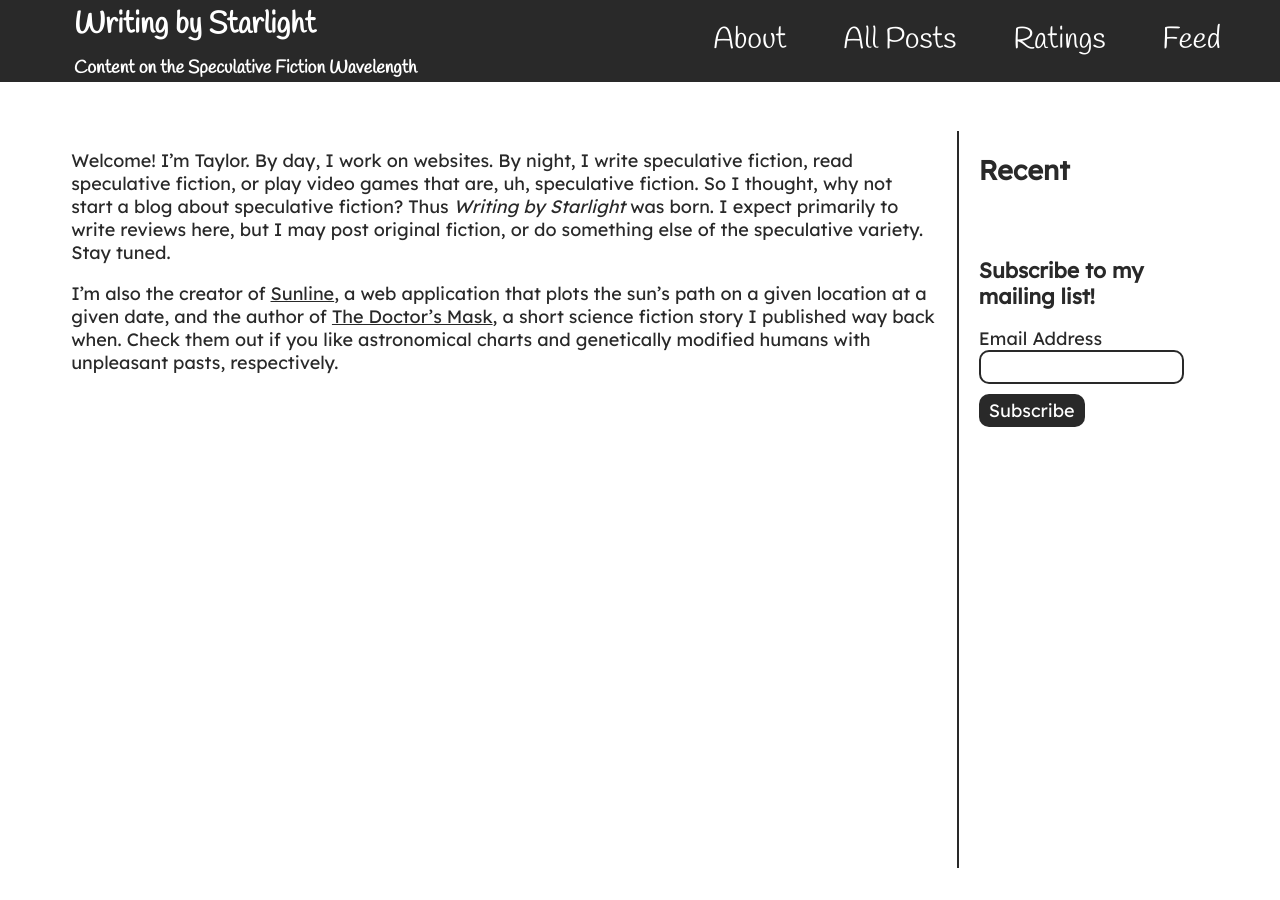
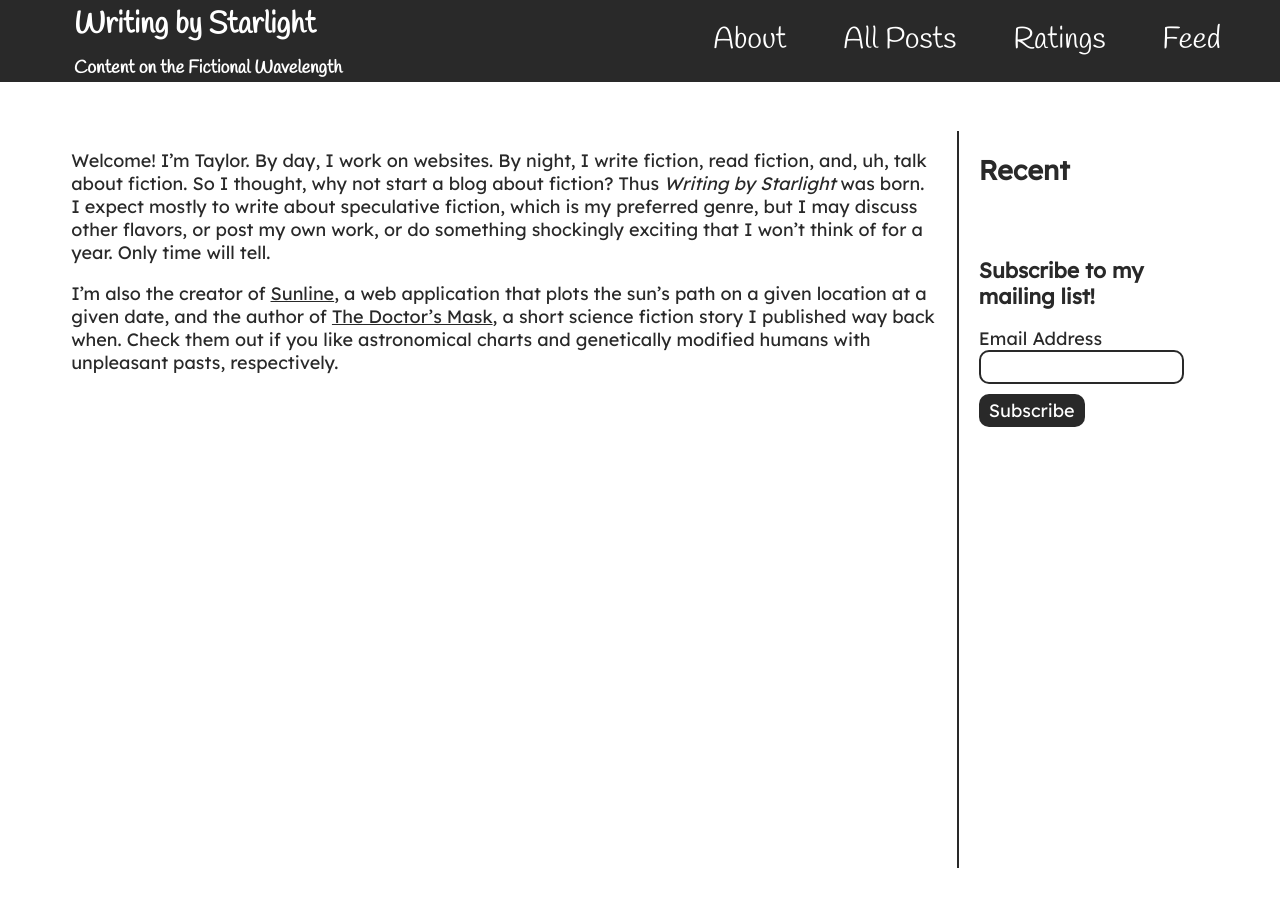
Before and after one commit to cehornig/starlight-blog, a Jekyll site: the page built from about.md, in a window 1280 px wide and 900 px high. Built offline with Jekyll 4.4.1, drawn with Linux system fonts in a browser that asks for light colours; nearby versions of some CDN libraries.

Commit message:
More general content description

```diff
--- a/_config.yml
+++ b/_config.yml
@@ -2,7 +2,7 @@
 author: Taylor Hornig
 
 description: >-
-  Content on the speculative fiction wavelength
+  Content on the Fictional Wavelength
 baseurl: ""
 url: "https://www.writingbystarlight.com"
 
--- a/_includes/navigation.html
+++ b/_includes/navigation.html
@@ -3,7 +3,7 @@
     <a href="/" class="logo">
       Writing by Starlight
       <br>
-      <span class="small">Content on the Speculative Fiction Wavelength</span>
+      <span class="small">Content on the Fictional Wavelength</span>
     </a>
     <div class="mobile-header">
       <span class="bar-wrapper">
--- a/_layouts/default.html
+++ b/_layouts/default.html
@@ -17,7 +17,6 @@
     <link rel="mask-icon" href="/safari-pinned-tab.svg" color="#5bbad5">
     <meta name="msapplication-TileColor" content="#603cba">
     <meta name="theme-color" content="#ffffff">
-
     <!-- Defer stylesheets -->
     <!-- https://web.dev/render-blocking-resources/?utm_source=lighthouse&utm_medium=devtools -->
     <link rel="stylesheet" href="/assets/css/styles.css">
--- a/about.md
+++ b/about.md
@@ -2,7 +2,7 @@
 layout: default
 title: About
 ---
-Welcome! I'm Taylor. By day, I work on websites. By night, I write speculative fiction, read speculative fiction, or play video games that are, uh, speculative fiction. So I thought, why not start a blog about speculative fiction? Thus _Writing by Starlight_ was born. I expect primarily to write reviews here, but I may post original fiction, or do something else of the speculative variety. Stay tuned.
+Welcome! I'm Taylor. By day, I work on websites. By night, I write fiction, read fiction, and, uh, talk about fiction. So I thought, why not start a blog about fiction? Thus _Writing by Starlight_ was born. I expect mostly to write about speculative fiction, which is my preferred genre, but I may discuss other flavors, or post my own work, or do something shockingly exciting that I won't think of for a year. Only time will tell.
 
 I'm also the creator of [Sunline](https://sunline-app.herokuapp.com), a web application that plots the sun's path on a given location at a given date, and the author of [The Doctor's Mask](https://magazine.metaphorosis.com/story/2016/the-doctors-mask-taylor-hornig/), a short science fiction story I
 published way back when. Check them out if you like astronomical charts and
```
